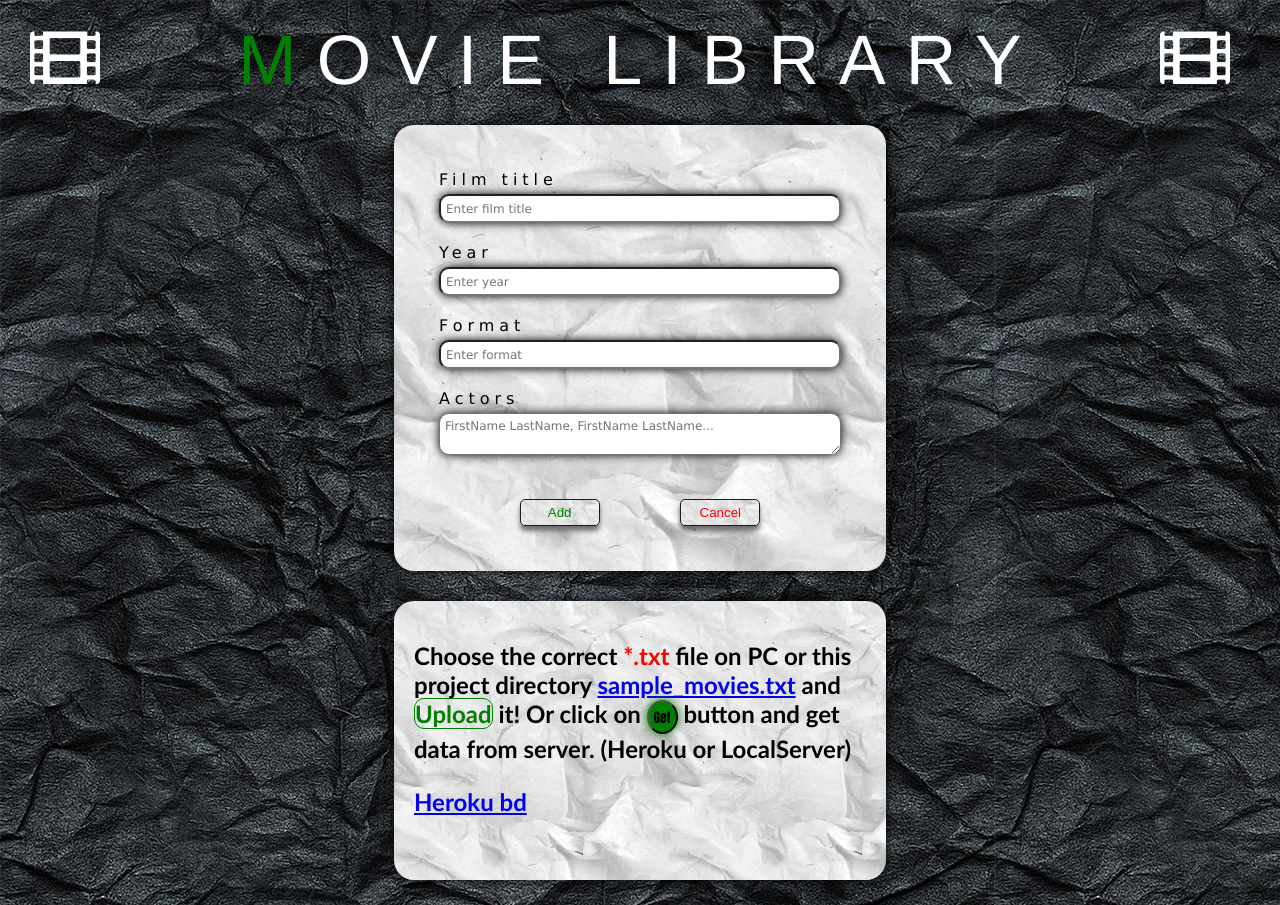
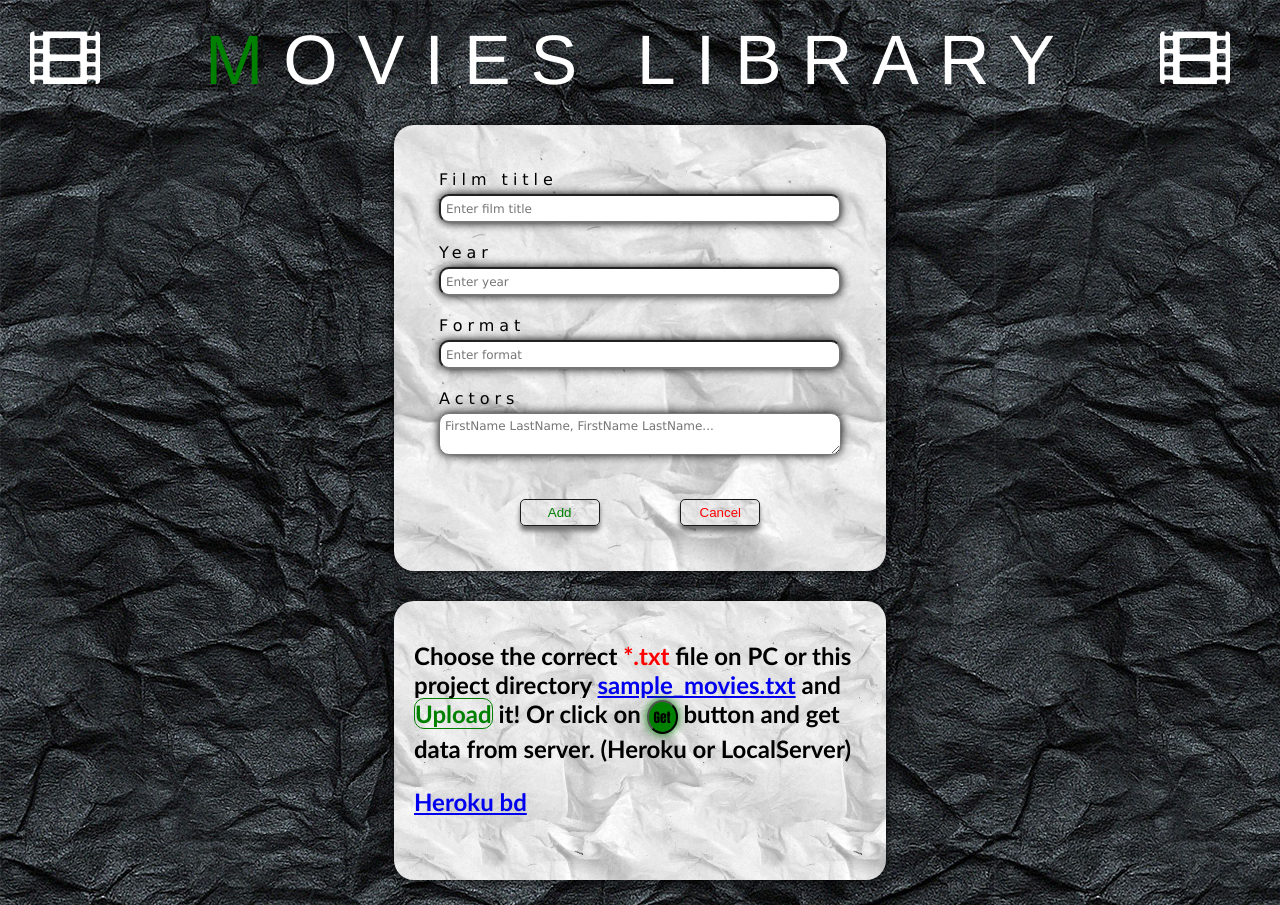
Before and after one commit to Onefun1/movie-info-app-react, a React (Create React App) app: page / in a window 1280 px wide. Built offline with nearby package versions, Linux system fonts and the light colour scheme.

Commit message:
someChanges

```diff
--- a/src/components/Header/Header.js
+++ b/src/components/Header/Header.js
@@ -11,7 +11,7 @@ export default function Header(props) {
         <i className="animated infinite pulse fas fa-film">{""}</i>
       </div>
       <div className="header__title">
-        <span className="animated fadeInDown delay-2s">MOVIE LIBRARY</span>
+        <span className="animated fadeInDown delay-2s">MOVIES LIBRARY</span>
       </div>
       <div className="header__authorization">
         {" "}
```
